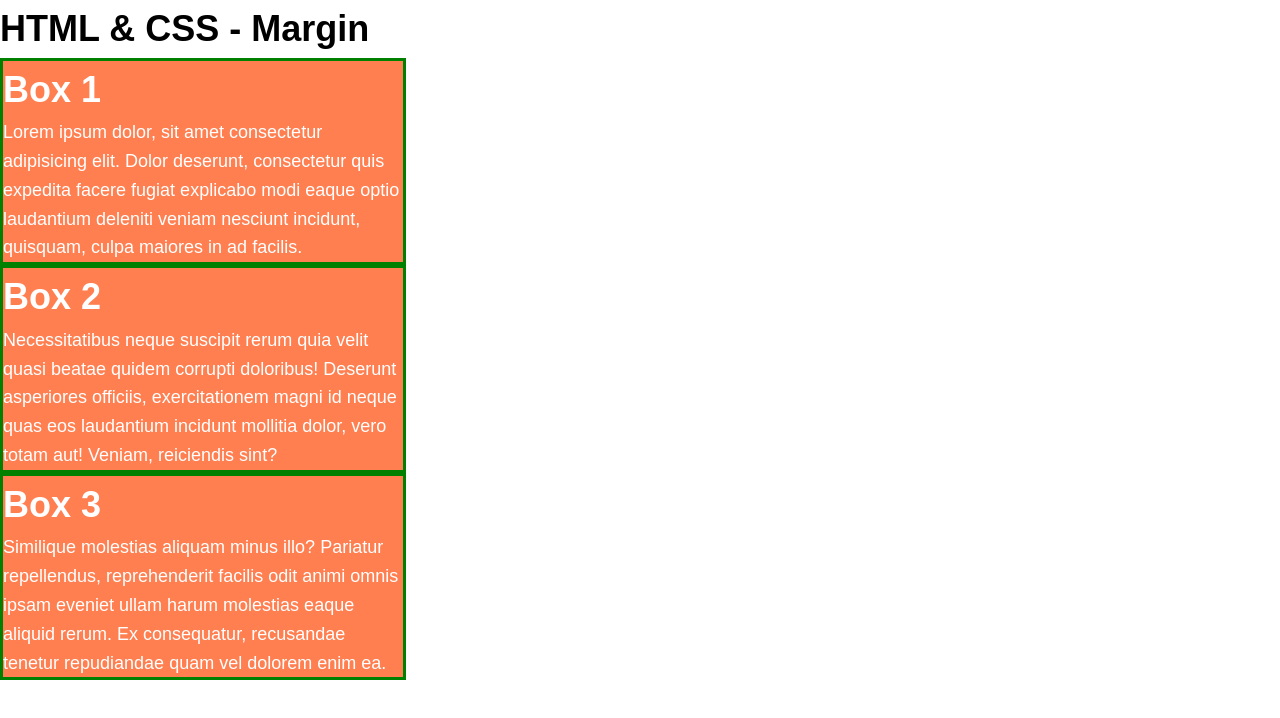
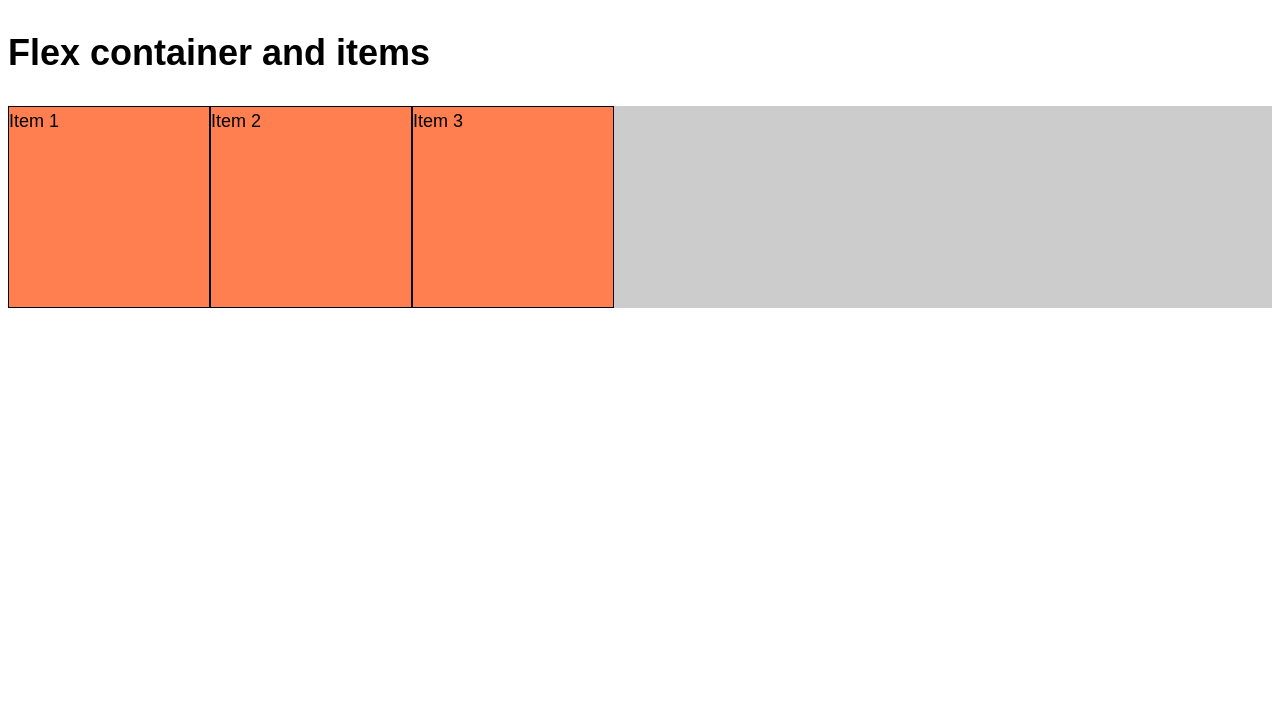
Before and after one commit to Subrina-Sirajee/HTML-CSS, a plain HTML site: page sec5/index.html in a window 1280 px wide. Drawn offline with Linux system fonts and the light colour scheme.

Commit message:
flexbox basics

```diff
--- a/sec5/css/style.css
+++ b/sec5/css/style.css
@@ -1,20 +1,15 @@
-*{
-    margin: 0;
-    padding: 0;
-}
-
 body{
     font-family: 'Arial';
     font-size: 18px;
     line-height: 1.6;
 }
-
-.box{
-    background-color: darkblue;
-    color: white;
-    border: 3px solid green;
+.flex-container{
+    background: #ccc;
+    display: flex;
 }
-.box{
+.flex-item{
+    height: 200px;
+    width: 200px;
     background: coral;
-    max-width: 400px;
+    border: 1px solid black;
 }
--- a/sec5/index.html
+++ b/sec5/index.html
@@ -7,18 +7,13 @@
     <link rel="stylesheet" href="./css/style.css">
 </head>
 <body>
-    <h1>HTML & CSS - Margin</h1>
-    <div class="box box-1">
-        <h1>Box 1</h1>
-        <p>Lorem ipsum dolor, sit amet consectetur adipisicing elit. Dolor deserunt, consectetur quis expedita facere fugiat explicabo modi eaque optio laudantium deleniti veniam nesciunt incidunt, quisquam, culpa maiores in ad facilis.</p>
-    </div>
-    <div class="box box-2">
-        <h1>Box 2</h1>
-        <p>Necessitatibus neque suscipit rerum quia velit quasi beatae quidem corrupti doloribus! Deserunt asperiores officiis, exercitationem magni id neque quas eos laudantium incidunt mollitia dolor, vero totam aut! Veniam, reiciendis sint?</p>
-    </div>
-    <div class="box box-3">
-        <h1>Box 3</h1>
-        <p>Similique molestias aliquam minus illo? Pariatur repellendus, reprehenderit facilis odit animi omnis ipsam eveniet ullam harum molestias eaque aliquid rerum. Ex consequatur, recusandae tenetur repudiandae quam vel dolorem enim ea.</p>
+    <h1>Flex container and items</h1>
+    <div class="flex-container">
+        <div class="flex-item">Item 1</div>
+        <div class="flex-item">Item 2</div>
+        <div class="flex-item">Item 3</div>
+
+        </div>
     </div>
 </body>
 </html>
```
